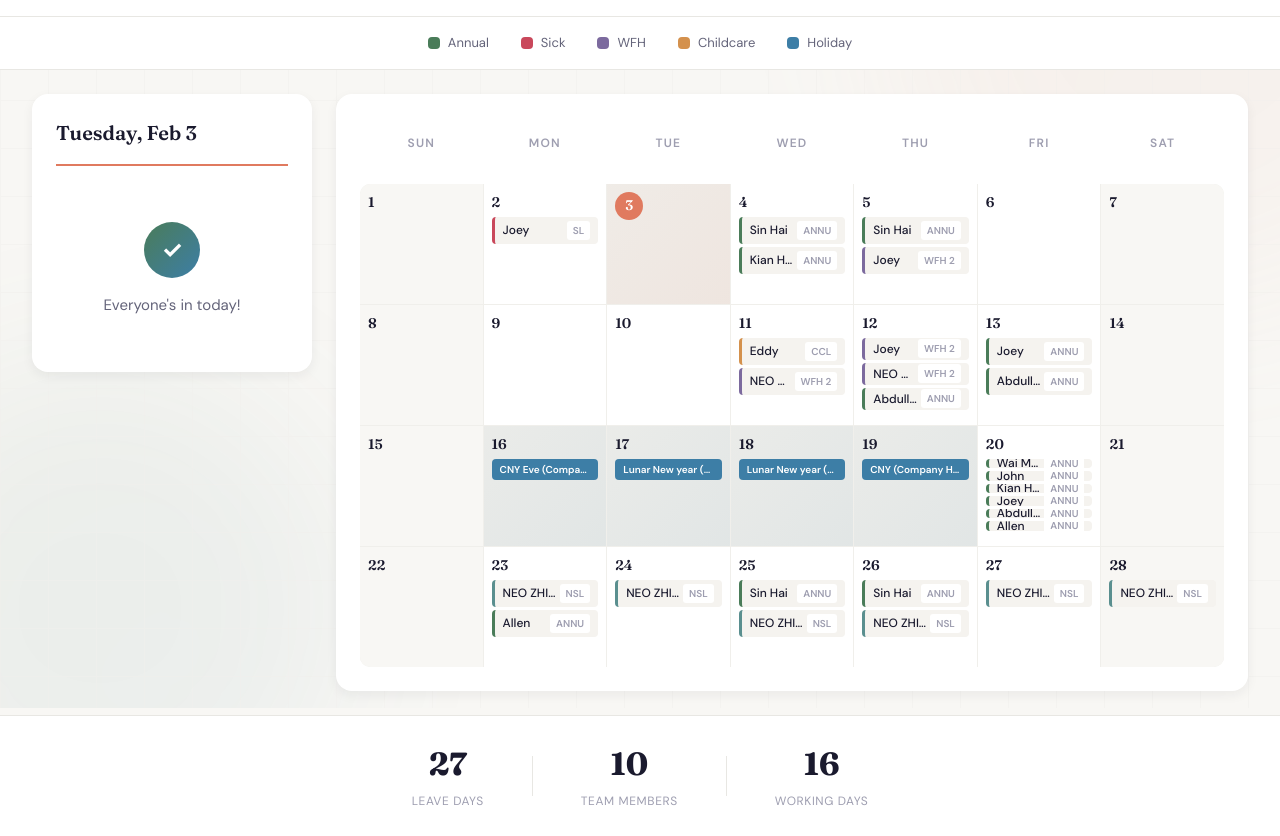
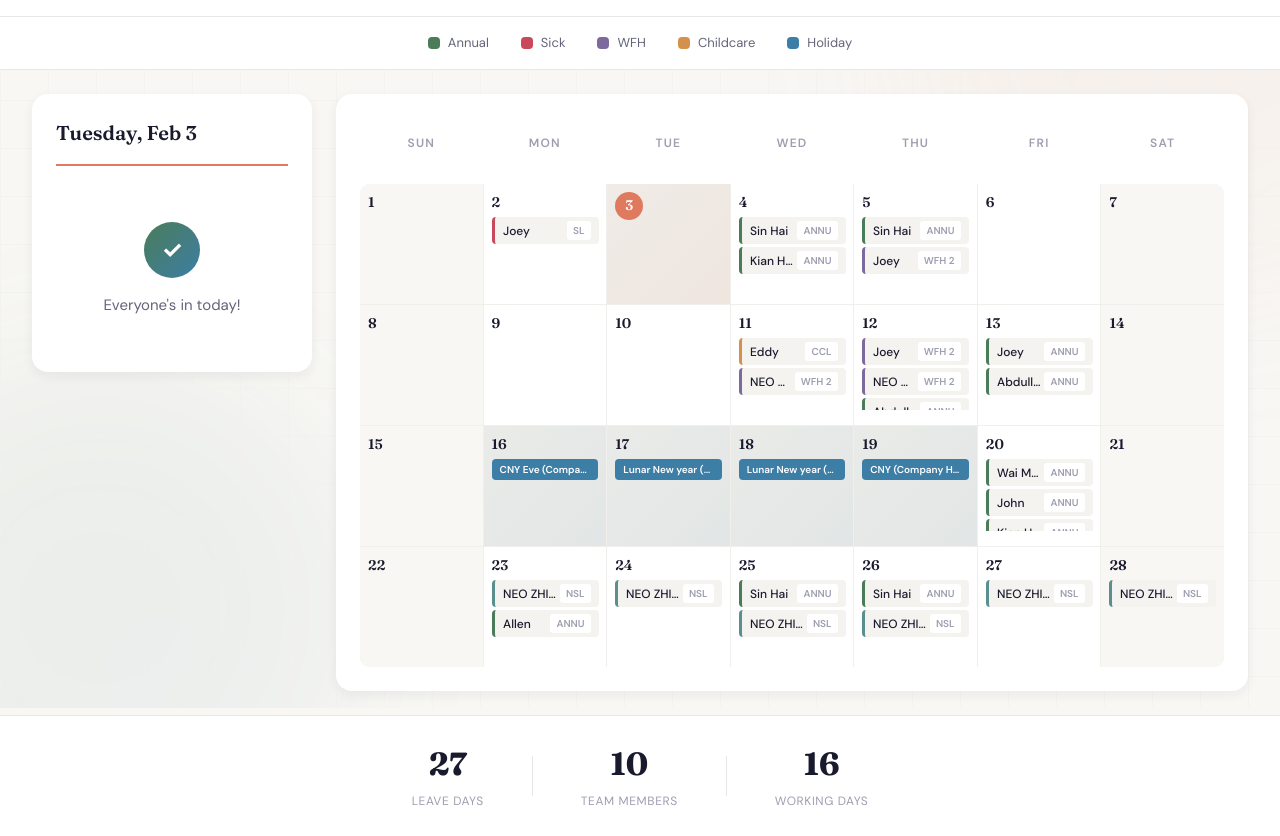
Before and after one commit to abdullahGoldbell/GBITAppsTracker, a website: page website/index.html in a window 1280 px wide. Shown: the part 92-928 px from the top of the page. Drawn offline with Linux system fonts and the light colour scheme.

Commit message:
Fix flickering on calendar cells with many leave entries
- Add contain: content to isolate layout calculations
- Remove hover transform on leave entries to prevent layout thrashing
- Add GPU compositing hints (backface-visibility, translateZ)
- Add flex-shrink: 0 to prevent entry collapse

Co-Authored-By: Claude Opus 4.5 <noreply@anthropic.com>

```diff
--- a/website/styles.css
+++ b/website/styles.css
@@ -567,6 +567,9 @@ body {
   gap: 3px;
   max-height: 72px;
   overflow-y: auto;
+  overflow-x: hidden;
+  contain: content;
+  will-change: scroll-position;
 }
 
 .leave-entries::-webkit-scrollbar {
@@ -586,13 +589,11 @@ body {
   background: var(--color-bg-warm);
   border-radius: 4px;
   border-left: 3px solid var(--leave-annual);
-  transition: var(--transition-fast);
   min-width: 0;
   overflow: hidden;
-}
-
-.leave-entry:hover {
-  transform: translateX(2px);
+  flex-shrink: 0;
+  backface-visibility: hidden;
+  transform: translateZ(0);
 }
 
 .employee-name {
```
